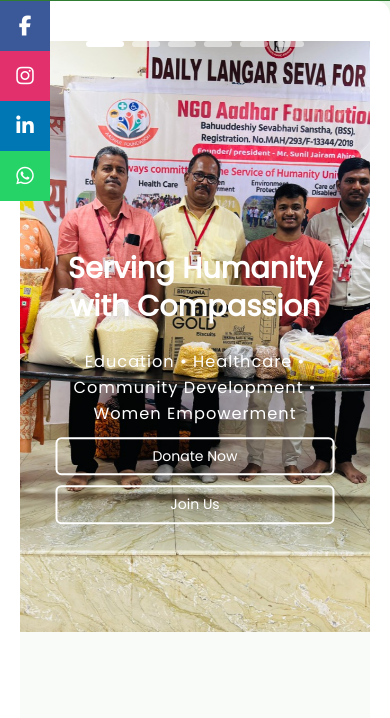
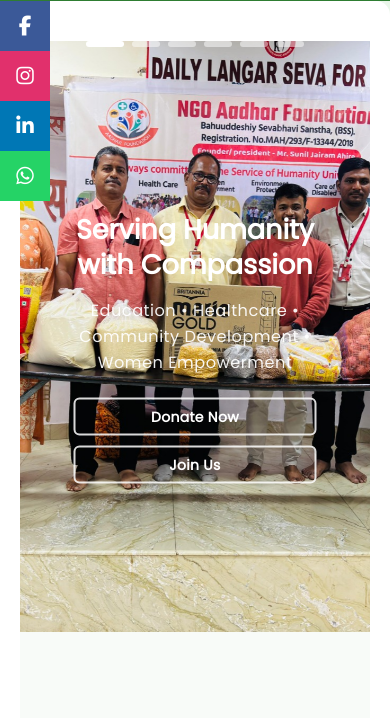
Before and after one commit to KshitijD24/ngo-website, a Flask app: page / in a window 390 px wide. Shown: the part 294-1012 px from the top of the page. Run offline with Flask 3, Linux system fonts and the light colour scheme.

Commit message:
Updations in style.css
Refactor hero section styles for improved responsiveness and design.

```diff
--- a/static/css/style.css
+++ b/static/css/style.css
@@ -349,40 +349,22 @@ footer {
 
 
 
-.hero-content h1 {
-  font-size: 48px;
-  font-weight: 700;
-}
-
-.hero-content p {
-  font-size: 18px;
-  margin-bottom: 10px;
-  letter-spacing: 1px;
-}
-
-.hero-buttons {
-  display: flex;
-  gap: 15px;
-}
-
-.hero-content {
-  position: absolute;
-  left: 80px;
-  bottom: 100px;
-  color: white;
-  max-width: 600px;
-  z-index: 2;
-}
-
 /* Outline button */
 .btn-outline {
   background: transparent;
-  border: 2px solid white;
+  border: 2px solid rgba(255, 255, 255, 0.85);
+  color: #fff;
+  padding: 12px 32px;
+  min-width: 140px;
+  font-weight: 600;
+  letter-spacing: 0.3px;
+  text-align: center;
 }
 
 .btn-outline:hover {
-  background: greenyellow;
+  background: #fff;
   color: #2e7d32;
+  border-color: #fff;
 }
 
 /* ===== TEAM SECTION ===== */
@@ -801,20 +783,13 @@ footer {
     object-fit: contain;       /* SHOW FULL IMAGE */
   }
 
-  .hero-content {
-    position: absolute;
-    left: 20px;
-    bottom: 40px;
-    max-width: 90%;
-  }
-
   .hero-content h1 {
-    font-size: 26px;
+    font-size: 1.5rem;
     line-height: 1.3;
   }
 
   .hero-content p {
-    font-size: 15px;
+    font-size: 0.9rem;
   }
 
   .slider-dots {
@@ -1651,32 +1626,57 @@ html {
   transform: translate(-50%, -50%);
   text-align: center;
   color: #fff;
-  padding: 1rem;
+  padding: 1rem 2rem;
   width: 90%;
+  max-width: 680px;
+}
+
+.hero-content h1 {
+  font-size: 2.6rem;
+  font-weight: 700;
+  line-height: 1.2;
+  margin-bottom: 0.5rem;
+}
+
+.hero-content p {
+  font-size: 1rem;
+  letter-spacing: 0.5px;
+  margin-bottom: 1.8rem;
+  opacity: 0.92;
+}
+
+.hero-buttons {
+  display: flex;
+  gap: 16px;
+  justify-content: center;
+  flex-wrap: wrap;
 }
 
 @media (max-width: 768px) {
 
   .hero-slider {
-    height: 60vh;   /* Prevents long vertical scroll */
+    height: 60vh;
   }
 
   .hero-content h1 {
-    font-size: 1.6rem;
+    font-size: 1.5rem;
     line-height: 1.3;
   }
 
   .hero-content p {
     font-size: 0.9rem;
+    margin-bottom: 1.2rem;
   }
 
   .hero-buttons {
     flex-direction: column;
+    align-items: center;
     gap: 10px;
   }
 
   .hero-buttons a {
     width: 100%;
+    max-width: 260px;
   }
 }
 
```
